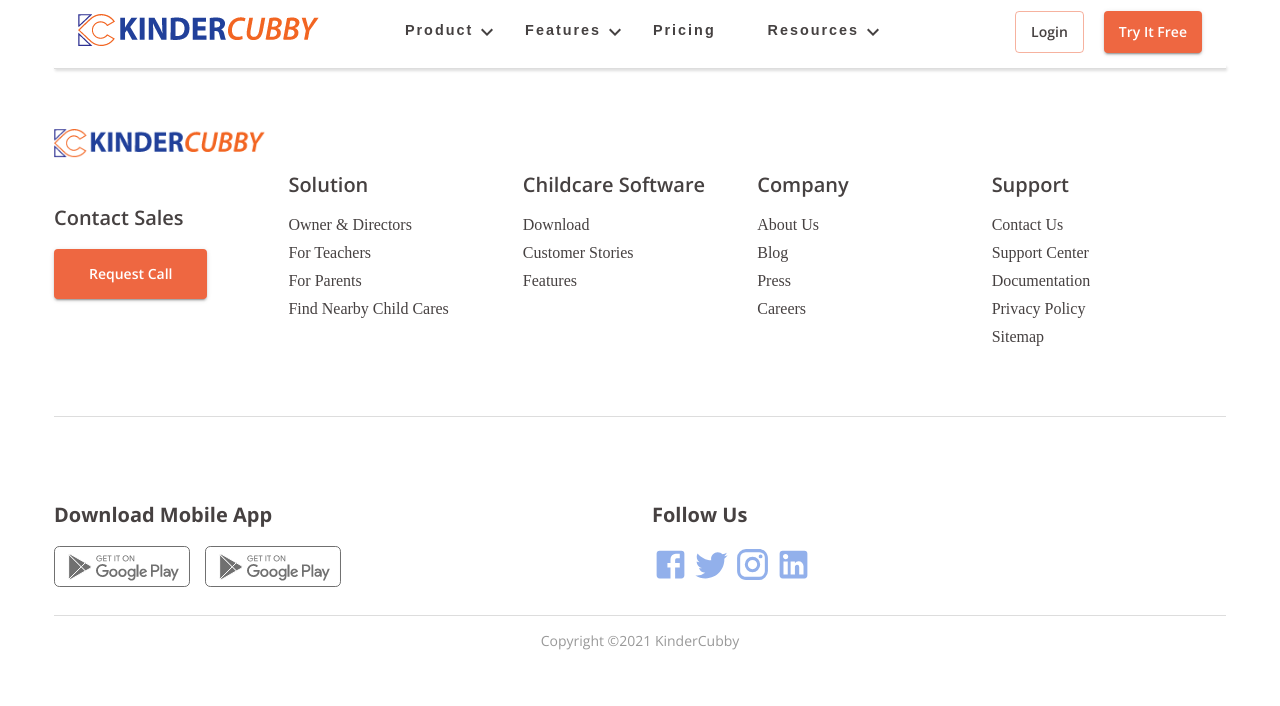
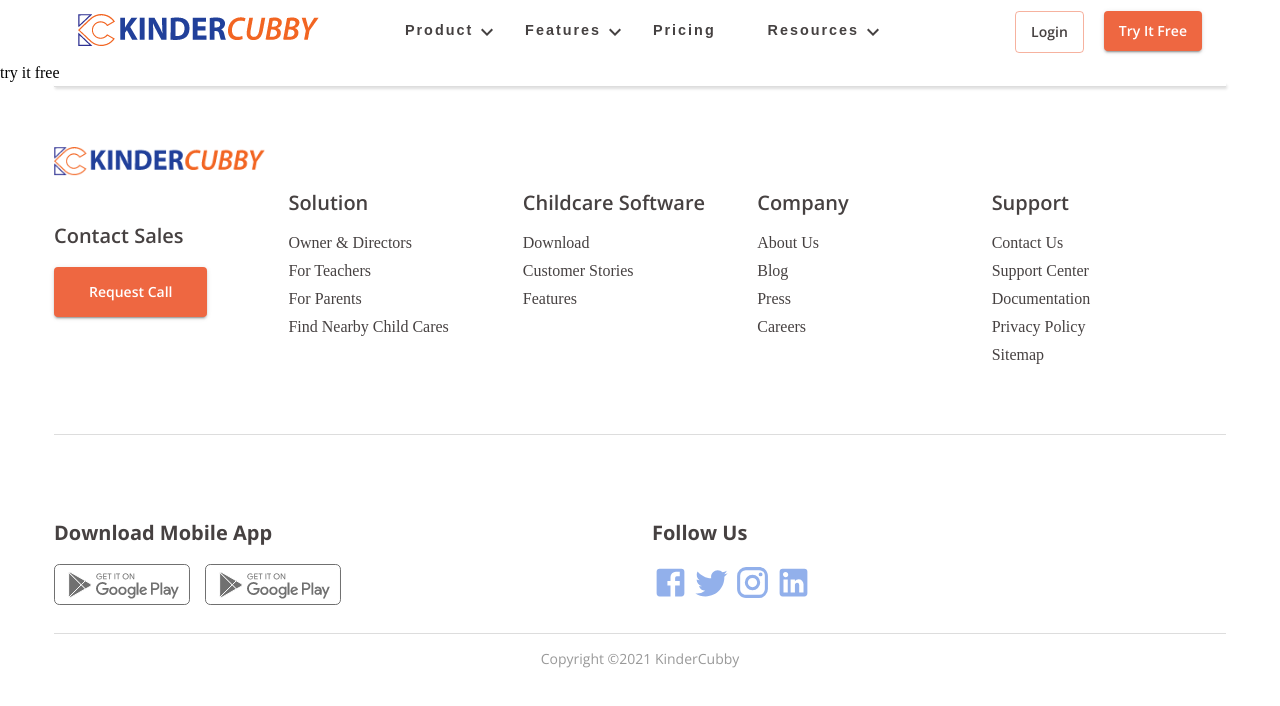
Before and after one commit to mozammel-newroz/kinder-cubby, a React (Create React App) app: page /try-it-free in a window 1280 px wide. Shown: the top 706 px of the page. Built offline with nearby package versions, Linux system fonts and the light colour scheme; a web font is replaced by a local one.

Commit message:
update router

```diff
--- a/src/components/AppRouter.jsx
+++ b/src/components/AppRouter.jsx
@@ -4,6 +4,7 @@
 import Login from "../pages/auth/Login";
 import SignUp from "../pages/auth/SignUp";
 import SignUpOption from "../pages/auth/SignUpOption";
+import TryItFree from "../pages/auth/TryItFree";
 import ActivityTracking from "../pages/Features/ActivityTracking";
 import AttendanceAndCheckins from "../pages/Features/AttendanceAndCheckins";
 import Billing from "../pages/Features/Billing";
@@ -19,6 +20,7 @@
 import Teachers from "../pages/product/Teachers";
 import Blog from "../pages/resources/Blog";
 import CaseStudies from "../pages/resources/CaseStudies";
+import CaseStudiesDetails from "../pages/resources/CaseStudiesDetails";
 import Documentation from "../pages/resources/Documentation";
 import Ebooks from "../pages/resources/Ebooks";
 import FindNearbyChildCares from "../pages/resources/FindNearbyChildCares";
@@ -46,6 +48,9 @@
       </Route>
       <Route path="/change-password">
         <ChangePassword />
+      </Route>
+      <Route path="/try-it-free">
+        <TryItFree />
       </Route>
 
       {/* features  */}
@@ -106,6 +111,10 @@
         <CaseStudies />
       </Route>
 
+      <Route path="/case-studies-details">
+        <CaseStudiesDetails />
+      </Route>
+
       <Route path="/documentation">
         <Documentation />
       </Route>
--- a/src/components/TopBar.jsx
+++ b/src/components/TopBar.jsx
@@ -263,6 +263,7 @@
                   >
                     <Link to="/login">Login</Link>
                   </Button>
+                  <Link to="/try-it-free">
                     <Button
                       variant="contained"
                       color="primary"
@@ -270,6 +271,7 @@
                     >
                       Try It Free
                     </Button>
+                  </Link>
                 </Box>
               </div>
             </Container>
--- /dev/null
+++ b/src/pages/auth/TryItFree.jsx
@@ -0,0 +1,11 @@
+import React from 'react'
+
+const TryItFree = () => {
+  return (
+    <div>
+      try it free
+    </div>
+  )
+}
+
+export default TryItFree
--- /dev/null
+++ b/src/pages/resources/CaseStudiesDetails.jsx
@@ -0,0 +1,11 @@
+import React from 'react'
+
+const CaseStudiesDetails = () => {
+  return (
+    <div>
+      case studies details
+    </div>
+  )
+}
+
+export default CaseStudiesDetails
```
Lines whose indentation alone changed are shown as unchanged.
